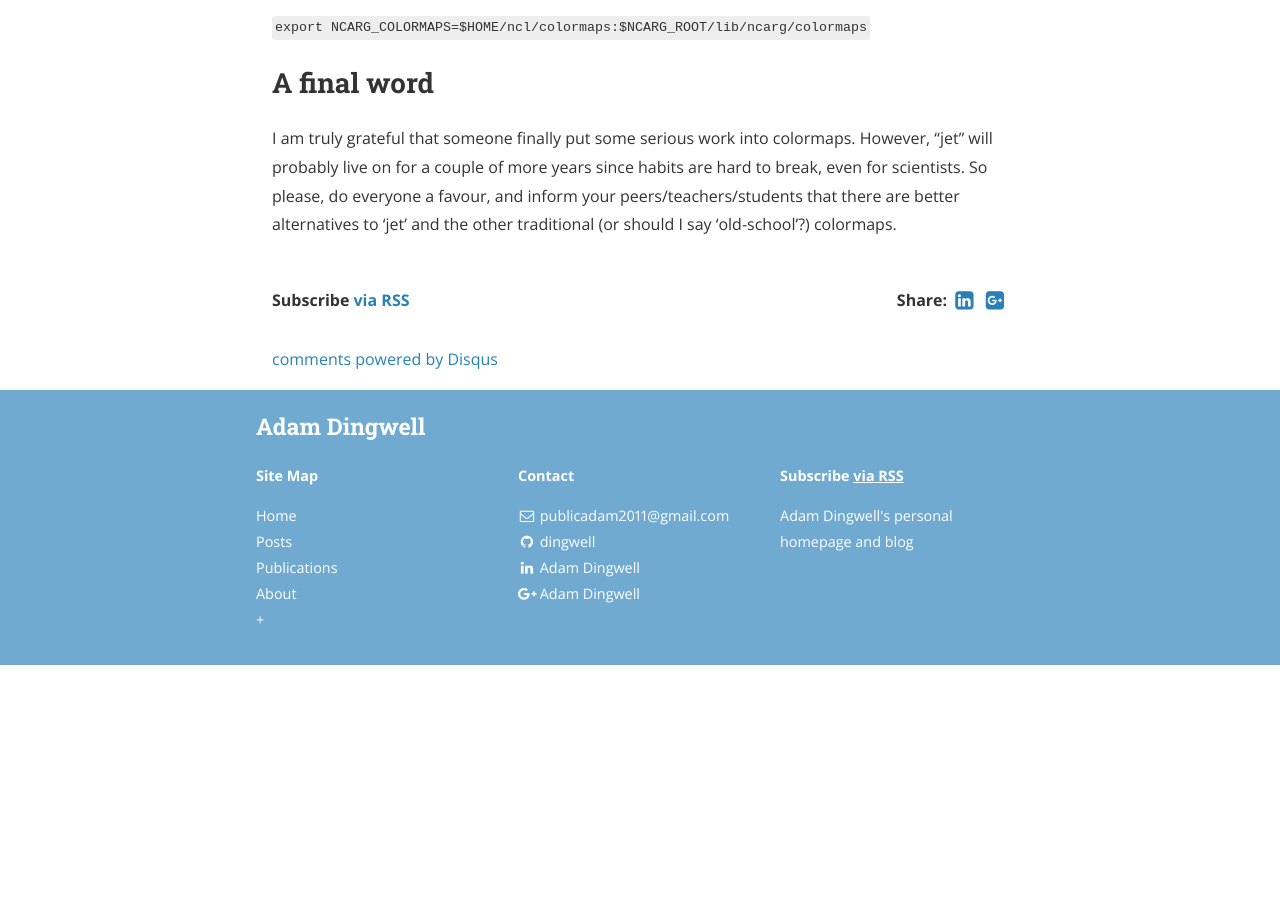
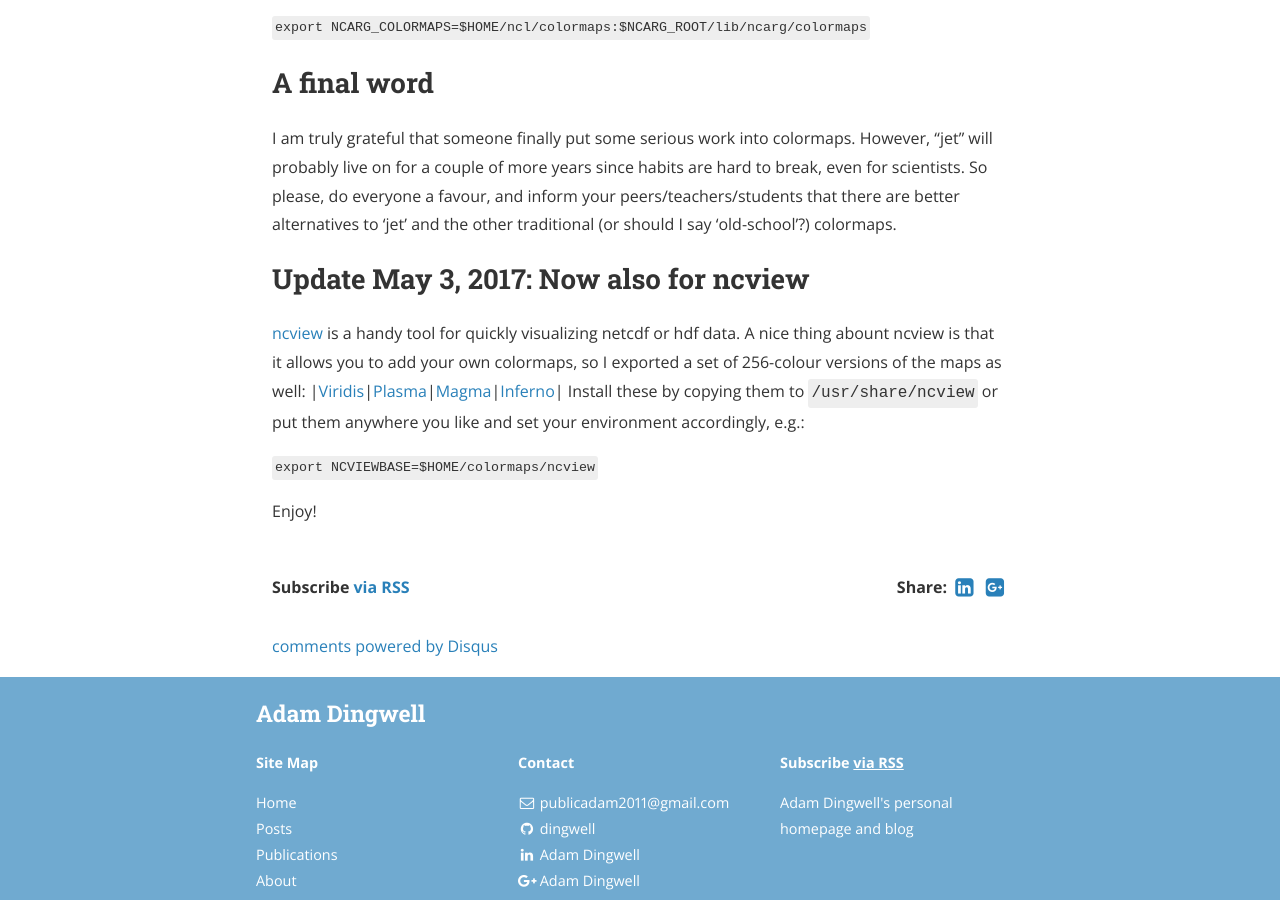
Before and after one commit to dingwell/dingwell.github.io, a Jekyll site: the page built from _posts/2016-04-30-please-no-more-jet.md, in a window 1280 px wide and 900 px high, scrolled down 1861 px. Built offline with Jekyll 4.4.1, drawn with Linux system fonts in a browser that asks for light colours; nearby versions of some CDN libraries; comment, search, counter and statistics services are not loaded; a style sheet for code colours, icons or effects is not loaded; before the commit the page ends 2526 px from its top, so only the background shows below that.

Commit message:
Added colormaps for ncview

```diff
--- a/_posts/2016-04-30-please-no-more-jet.md
+++ b/_posts/2016-04-30-please-no-more-jet.md
@@ -85,3 +85,16 @@ even for scientists.
 So please, do everyone a favour, and inform your peers/teachers/students
 that there are better alternatives to 'jet' and the other traditional
 (or should I say 'old-school'?) colormaps.
+
+## Update May 3, 2017: Now also for ncview
+[ncview](http://meteora.ucsd.edu/~pierce/ncview_home_page.html)
+is a handy tool for quickly visualizing netcdf or hdf data.
+A nice thing abount ncview is that it allows you to add your own colormaps,
+so I exported a set of 256-colour versions of the maps as well:
+|[Viridis]({{ site.baseurl }}/assets/blogposts/2016-04-30/viridis.ncmap)|[Plasma]({{ site.baseurl }}/assets/blogposts/2016-04-30/plasma.ncmap)|[Magma]({{site.baseurl }}/assets/blogposts/2016-04-30/magma.ncmap)|[Inferno]({{ site.baseurl }}/assets/blogposts/2016-04-30/inferno.ncmap)|
+Install these by copying them to <code>/usr/share/ncview</code> or put them
+anywhere you like and set your environment accordingly, e.g.:
+~~~ bash
+export NCVIEWBASE=$HOME/colormaps/ncview
+~~~
+Enjoy!
```
Also changed, not shown: 4 other files.
